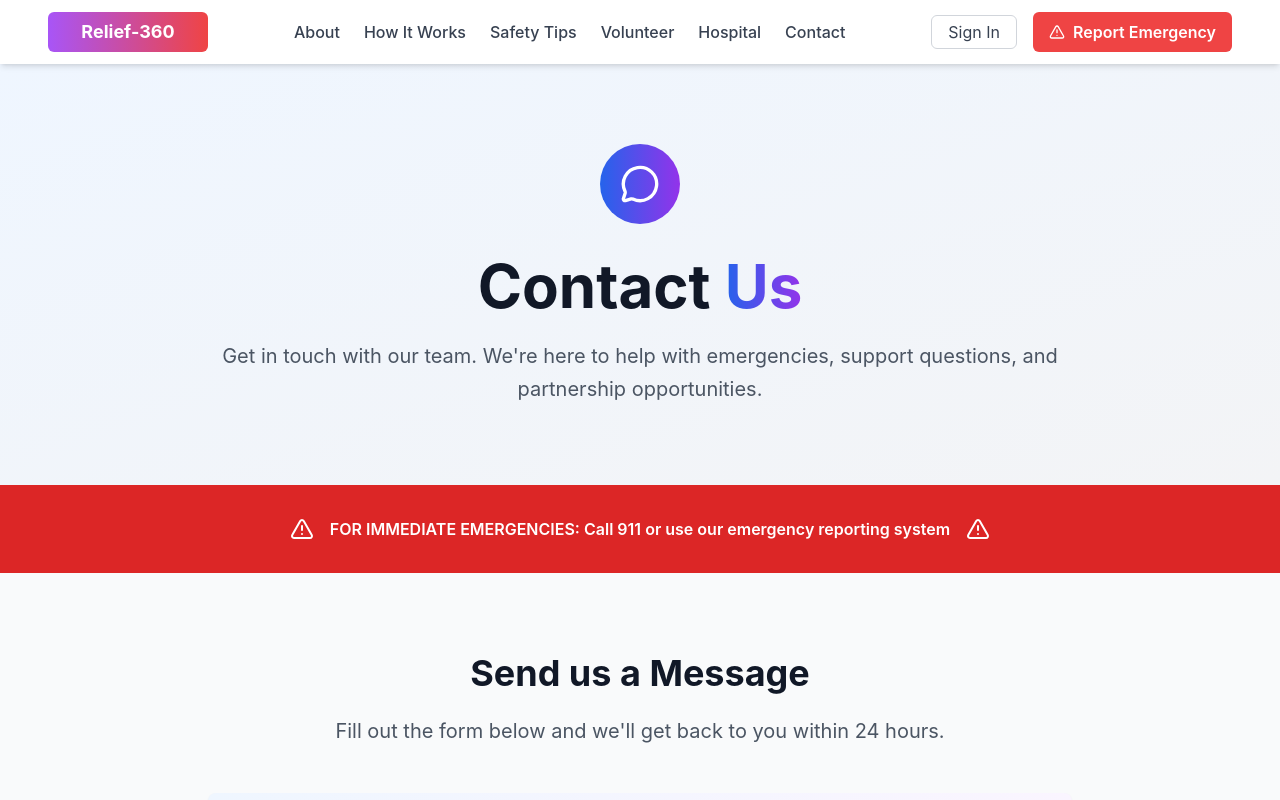
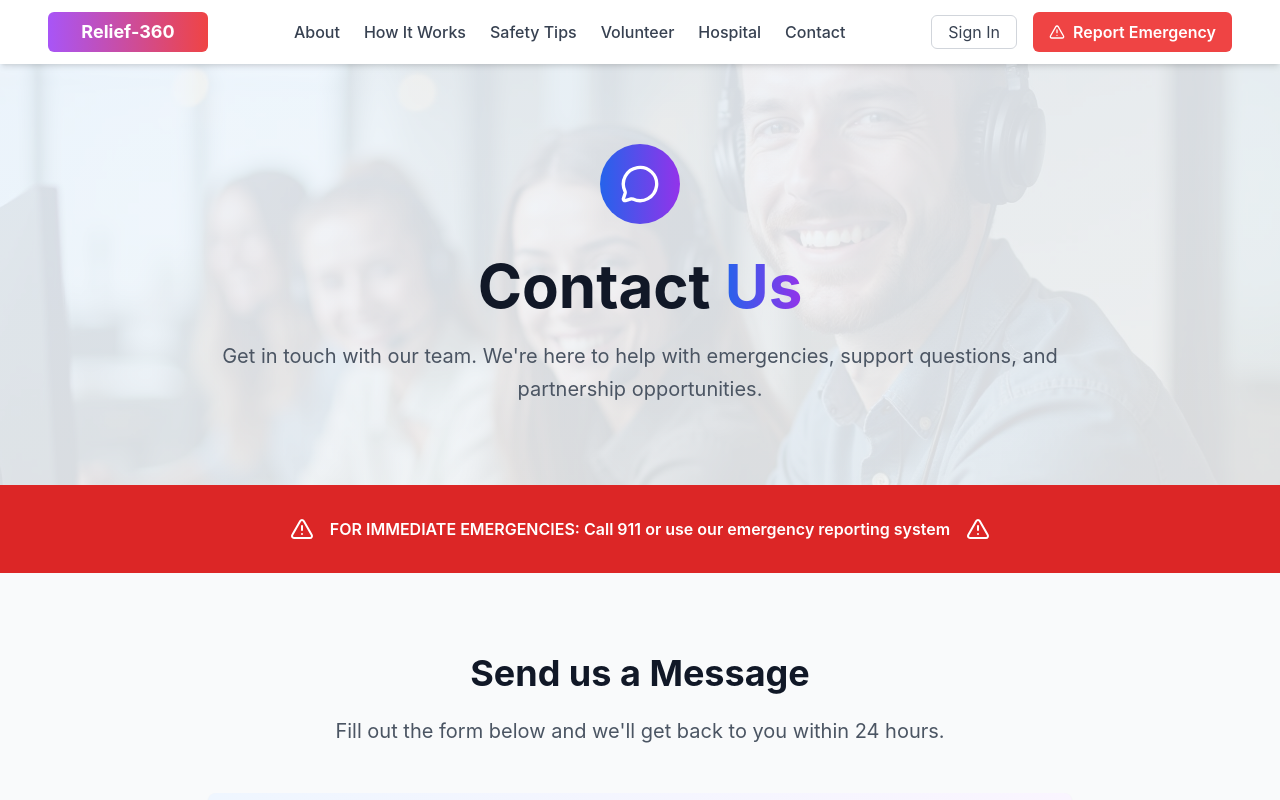
Before and after one commit to AfiaaAziz/Relief360, a React (Create React App) app: page /contact in a window 1280 px wide. Shown: the top 800 px of the page. Built offline with nearby package versions, Linux system fonts and the light colour scheme.

Commit message:
Contact-Us-Image

```diff
--- a/src/pages/ContactUs.jsx
+++ b/src/pages/ContactUs.jsx
@@ -4,6 +4,7 @@ import Button from "../components/ui/Button";
 import Input from "../components/ui/Input";
 import Textarea from "../components/ui/Textarea";
 import Label from "../components/ui/Label";
+import contactSupportImage from "../assets/images/contactSupport.png";
 import {
   Card,
   CardHeader,
@@ -82,9 +83,19 @@ const Contact = () => {
   return (
     <div className="min-h-screen bg-white">
       <main>
-        {/* Hero Section */}
-        <section className="py-20 bg-gradient-to-br from-blue-50 to-gray-100">
-          <div className="container mx-auto px-4 max-w-4xl text-center">
+        {/* Hero Section with Background Image */}
+        <section className="py-20 bg-gradient-to-br from-blue-50 to-gray-100 relative overflow-hidden">
+          {/* Background Image - Only in Hero Section */}
+          <div className="absolute inset-0 opacity-10">
+            <img
+              src={contactSupportImage}
+              alt="Customer support team ready to assist"
+              className="w-full h-full object-cover"
+            />
+          </div>
+
+          {/* Content */}
+          <div className="container mx-auto px-4 max-w-4xl text-center relative z-10">
             <div className="w-20 h-20 mx-auto mb-8 rounded-full bg-gradient-to-r from-blue-600 to-purple-600 flex items-center justify-center">
               <MessageCircle className="h-10 w-10 text-white" />
             </div>
@@ -101,7 +112,7 @@ const Contact = () => {
           </div>
         </section>
 
-        {/* Emergency Notice */}
+        {/* Emergency Notice - No Background Image Here */}
         <section className="py-8 bg-red-600 text-white">
           <div className="container mx-auto px-4 max-w-4xl text-center">
             <div className="flex items-center justify-center space-x-4">
@@ -115,7 +126,7 @@ const Contact = () => {
           </div>
         </section>
 
-        {/* Contact Form */}
+        {/* Contact Form - No Background Image Here */}
         <section className="py-20 bg-gray-50">
           <div className="container mx-auto px-4 max-w-4xl">
             <div className="text-center mb-12">
```
Also changed, not shown: src/assets/images/contactSupport.png (added).
